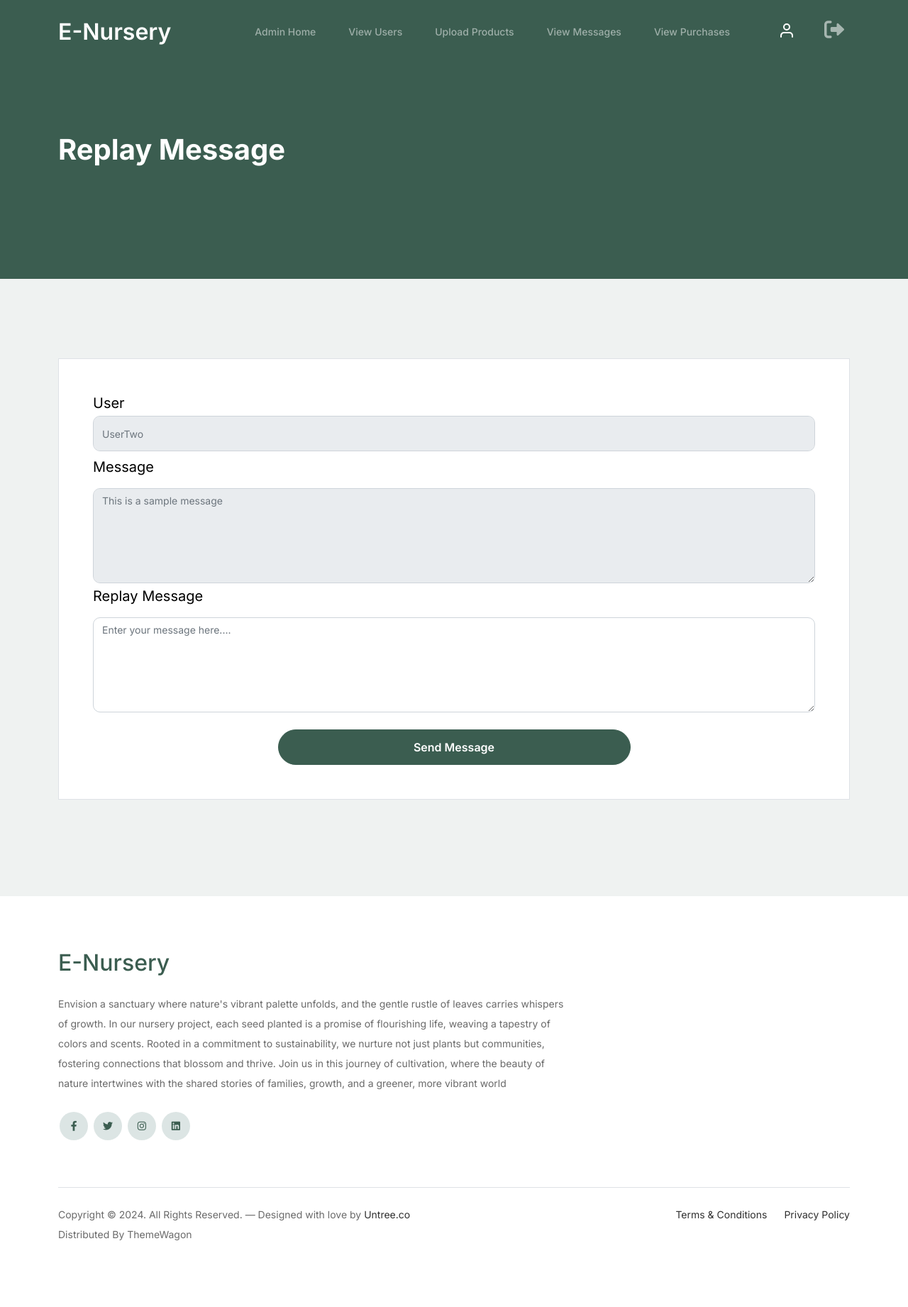
After one commit to mathewkuttysaji/ENurseryProject, a Django app: page /admin/reply_message?message_id=2 in a window 1280 px wide. The commit adds this page. Shown: the whole page at 71% size. Run offline with Django 5.2, Linux system fonts and the light colour scheme; data comes from the database, SQL or seed files in the repository; both versions use the stored data as it was after the commit; some libraries are stand-ins or nearby versions.

Commit message:
view messages and reply messages functionalities added

```diff
--- a/core/accounts/views.py
+++ b/core/accounts/views.py
@@ -47,7 +47,7 @@ def login_view(request):
 def logout_view(request):
     logout(request)
 
-    return render(request, 'index.html')
+    return redirect(reverse('index'))
 
 
 def edit_profile_view(request):
--- a/core/admin/urls.py
+++ b/core/admin/urls.py
@@ -5,5 +5,7 @@ urlpatterns = [
     path('', views.view_products, name='view_products'),
     path('view_users', views.view_users, name="view_users"),
     path('view_purchases', views.view_purchases, name='view_purchases'),
-    path('view_purchase_details', views.purchase_details, name='view_purchase_details')
+    path('view_purchase_details', views.purchase_details, name='view_purchase_details'),
+    path('view_messages', views.view_messages, name='view_messages'),
+    path('reply_message', views.reply_message, name='replay_message'),
 ]
--- a/core/admin/views.py
+++ b/core/admin/views.py
@@ -2,11 +2,14 @@ from django.shortcuts import render, get_object_or_404
 from accounts.models import Customers
 from products.models import Products, Purchase, PurchaseItem
 from django.core.paginator import Paginator, EmptyPage, PageNotAnInteger
-
+from users.models import ContactUs
+from django.core.mail import send_mail
+from django.conf import settings
+from django.contrib import messages
 # Create your views here.
 
 def view_users(request):
-    customers_list = Customers.objects.all().order_by('id')
+    customers_list = Customers.objects.filter(is_superuser = False).order_by('id')
     paginator = Paginator(customers_list, 10)
 
     page = request.GET.get('page')
@@ -83,3 +86,42 @@ def purchase_details(request):
     }
 
     return render(request, 'admin/details_purchase.html', context)
+
+def view_messages(request):
+    messages = ContactUs.objects.all().order_by('id')
+    messages_per_page = 10
+    paginator = Paginator(messages, messages_per_page)
+    page = request.GET.get('page')
+
+    try:
+        messages = paginator.page(page)
+    except PageNotAnInteger:
+        messages = paginator.page(1)
+    except EmptyPage:
+        messages = paginator.page(1)
+    return render(request, 'admin/view_messages.html', {'messages' : messages})
+
+def reply_message(request):
+    if request.method == 'POST':
+
+        print(request.POST)
+        message = request.POST.get('reply_message')
+        subject = 'Reply from E-Nursery team'
+        recipient_email = request.POST.get('recipient_address')
+        recipient_list = [recipient_email]
+        from_email = settings.EMAIL_HOST_USER
+
+        print(recipient_email)
+        print(f'subject {subject}, message {message}, to {recipient_list}, from {from_email}')
+
+        try:
+            send_mail(subject, message, from_email, recipient_list)
+            messages.success(request, "Replay sent successfully !!!")
+        except Exception as e:
+            messages.error(request, 'Error occured. Please try again later !!!')
+
+        return render(request, 'admin/reply_message.html')
+    else:
+        message_id = request.GET.get('message_id')
+        message = ContactUs.objects.get(id = message_id)
+        return render(request, "admin/reply_message.html", {'message' : message})
--- a/core/templates/admin/base.html
+++ b/core/templates/admin/base.html
@@ -38,7 +38,7 @@
 					<li><a class="nav-link" href="{% url 'view_products' %}">Admin Home</a></li>
 					<li><a class="nav-link" href="{% url 'view_users' %}"> View Users </a></li>
 					<li><a class="nav-link" href="{% url 'product_upload' %}"> Upload Products </a></li>
-					{% comment %} <li><a class="nav-link" href="{% url 'view_messages' %}"> View Messages </a></li> {% endcomment %}
+					<li><a class="nav-link" href="{% url 'view_messages' %}"> View Messages </a></li>
 					<li><a class="nav-link" href="{% url 'view_purchases' %}"> View Purchases </a></li>
 				</ul>
 
--- /dev/null
+++ b/core/templates/admin/reply_message.html
@@ -0,0 +1,94 @@
+{% extends 'admin/base.html' %}
+{% block content %}
+
+{% if not messages %}
+  <div class="hero">
+    <div class="container">
+      <div class="row justify-content-between">
+        <div class="col-lg-5">
+          <div class="intro-excerpt">
+            <h1>Replay Message</h1>
+          </div>
+        </div>
+      </div>
+    </div>
+  </div>
+  <!-- End Hero Section -->
+
+  <!-- Start Contact Form -->
+  <div class="untree_co-section">
+    <div class="container">
+      <div class="block">
+        <div class="row justify-content-center">
+          <div class="col-md-8 col-lg-12 pb-4">
+            <div class="p-3 p-lg-5 border bg-white">
+              <form method="post" action="{% url "replay_message" %}">
+                {% csrf_token %}
+
+                <div class="row">
+                  <div class="form-group mb-1 col-12">
+                    <label class="text-black fs-5 mb-1" for="message">User</label>
+                    <input
+                      name="recipient_name"
+                      class="form-control"
+                      id="message"
+                      placeholder="{{ message.customer.name }}"
+                      disabled/>
+                  </div>
+                  <div class="form-group mb-1 col-6">
+                    <input  type = "text"
+                      name="recipient_address"
+                      class="form-control"
+                      value = "{{ message.customer.email }}"
+                      hidden />
+                  </div>
+                  <div class="form-group mb-1">
+                    <label class="text-black fs-5 mb-3" for="message">Message</label>
+                    <textarea
+                      name="message"
+                      class="form-control"
+                      id="message"
+                      cols="30"
+                      rows="5"
+                      placeholder="{{ message.message_text }}"
+                      disabled></textarea>
+                  </div>
+                  <div class="form-group">
+                    <label class="text-black fs-5 mb-3" for="message">Replay Message</label>
+                    <textarea
+                      name="reply_message"
+                      class="form-control"
+                      id="message"
+                      cols="30"
+                      rows="5"
+                      required
+                      placeholder="Enter your message here...."></textarea>
+                  </div>
+                </div>
+
+                <div class="row">
+                  <div class="d-grid gap-2 col-6 mx-auto mt-4">
+                    <input
+                      type="submit"
+                      value="Send Message"
+                      class="btn btn-primary" />
+                  </div>
+                </div>
+              </form>
+            </div>
+          </div>
+        </div>
+      </div>
+    </div>
+  </div>
+{% else %}
+  <div class="messages">
+    {% for message in messages %}
+      <div class="alert {% if message.tags %}alert-{{ message.tags }} {% endif %}">
+        {{ message }}
+      </div>
+    {% endfor %}
+  </div>
+{% endif %}
+
+{% endblock %}
```
Also changed, not shown: core/templates/admin/view_messages.html (added, +74 -0 lines), core/templates/index.html (+4 -8 lines), core/accounts/urls.py (line endings or trailing spaces), core/admin/admin.py (line endings or trailing spaces), core/admin/models.py (line endings or trailing spaces), core/db.sqlite3, core/users/models.py (line endings or trailing spaces).
